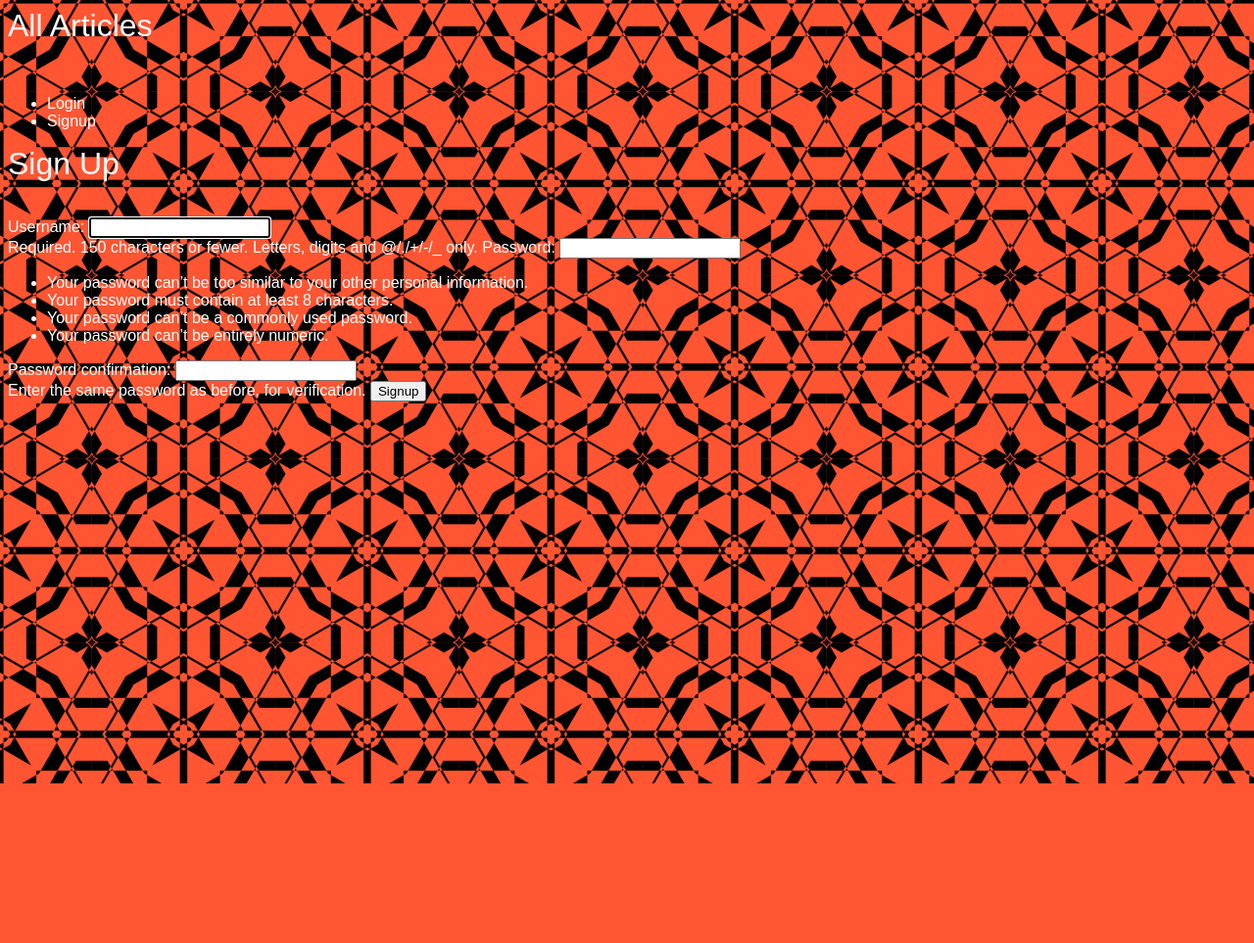
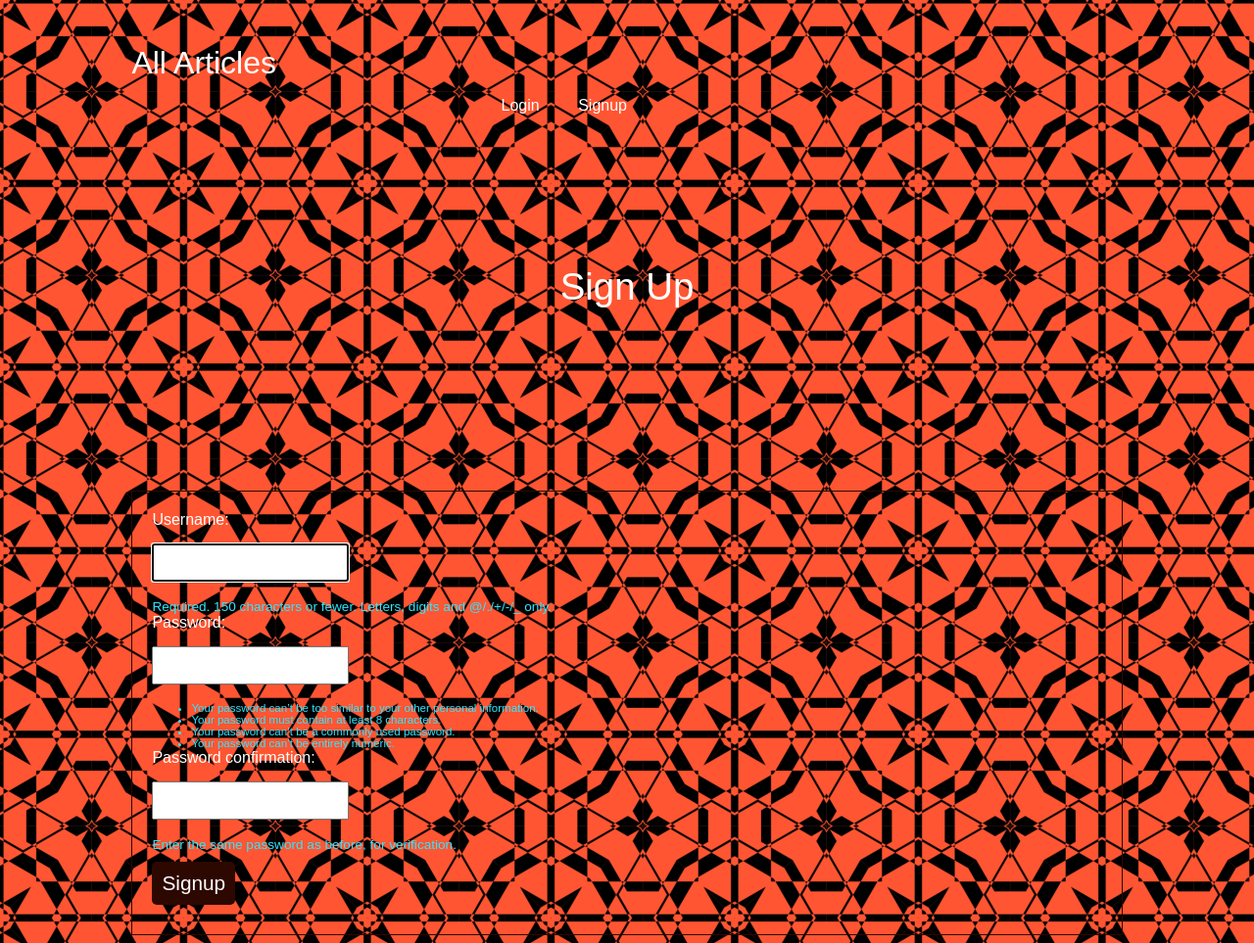
Before and after one commit to BerMu147/django-blog, a Django app: page /accounts/signup in a window 1280 px wide. Shown: the whole page at 98% size. Before the commit the page ends 800 px from the top, so only its background shows below. Run offline with Django 4.2, Linux system fonts and the light colour scheme.

Commit message:
Added some style but it's not special

```diff
--- a/articles/templates/articles/article.html
+++ b/articles/templates/articles/article.html
@@ -6,6 +6,7 @@
         <h2><a href="{% url 'articles:detail' slug=article.slug %}">{{ article.title }}</a></h2>
         <p>{{ article.snippet }}</p>
         <p>{{ article.date }}</p>
+        <p class="author">Written by {{ article.author.username }}</p>
     </div>
     {% endfor %}
 </div>
--- a/assets/style.css
+++ b/assets/style.css
@@ -20,6 +20,129 @@ a, a:hover, a:visited{
     color: #fff;
 }
 
-p*{
-    width: 50%;
+.wrapper{
+    max-width: 80%;
+    margin: 0 auto;
 }
+
+div.wrapper h1{
+    text-align: center;
+    margin: 100px auto;
+    font-size: 2.4em;
+}
+
+header{
+    display: grid;
+    grid-template-columns: 1fr 1fr;
+    padding: 3% 0;
+}
+
+nav{
+    justify-self: end;
+}
+
+nav li{
+    display: inline-block;
+    margin-left: 35px;
+}
+
+nav button{
+    background: none;
+    color: #b0b0b0;
+    cursor: pointer;
+    border: 0;
+    font-size: 1em;
+}
+
+.articles{
+    display: grid;
+    grid-template-columns: 1fr 1fr 1fr;
+    grid-gap: 30px;
+}
+
+.article{
+    padding: 6px;
+    padding-bottom: 50px;
+    border: 3px solid #2d0800;
+    position: relative;
+}
+
+.article .author{
+    padding: 8px;
+    background: #2d0800;
+    text-align: center;
+    position: absolute;
+    right: 0;
+    bottom: 0;
+    margin: 0;
+}
+
+.article h2{
+    font-size: 1.2em;
+}
+
+.article-detail .article{
+    padding: 0;
+}
+
+.article-detail .article img{
+    max-width: 80%;
+    padding-left: 10%;
+}
+
+.article-detail .article h2{
+    text-align: center;
+    margin: 15px auto;
+    font-size: 2.5em;
+}
+
+.article-detail .article p{
+    text-align: center;
+}
+
+.site-form{
+    margin-top: 50px;
+    border: 1px solid #2d0800;
+    padding: 20px;
+}
+
+.site-form input, .site-form textarea{
+    display: block;
+    margin: 15px 0 0 0;
+    padding: 10px;
+}
+
+.site-form input[type="submit"]{
+    background: #2d0800;
+    border: 0;
+    color: #fff;
+    font-size: 1.3em;
+    border-radius: 5px;
+    margin: 10px 0;
+}
+
+a.highlight{
+    border: 1px solid #2d0800;
+    padding: 10px;
+    border-radius: 5px;
+    color: #2d0800
+}
+
+.helptext, .helptext ul{
+    margin: 0 auto;
+    color: #2ee7ff;
+    font-size: 0.85em;
+    display: block;
+}
+
+.errorlist li{
+    padding: 10px;
+    list-style-type: none;
+    border: 1px solid #2ee7ff;
+    color: #2ee7ff;
+    margin: 10px 0;
+}
+
+.errorlist{
+    padding: 0;
+}
--- a/djangot/settings.py
+++ b/djangot/settings.py
@@ -118,7 +118,7 @@ USE_TZ = True
 # Static files (CSS, JavaScript, Images)
 # https://docs.djangoproject.com/en/4.2/howto/static-files/
 
-STATIC_URL = 'static/'
+STATIC_URL = "static/"
 STATICFILES_DIRS = (
     os.path.join(BASE_DIR, 'assets'),
 )
```
Also changed, not shown: db.sqlite3.
